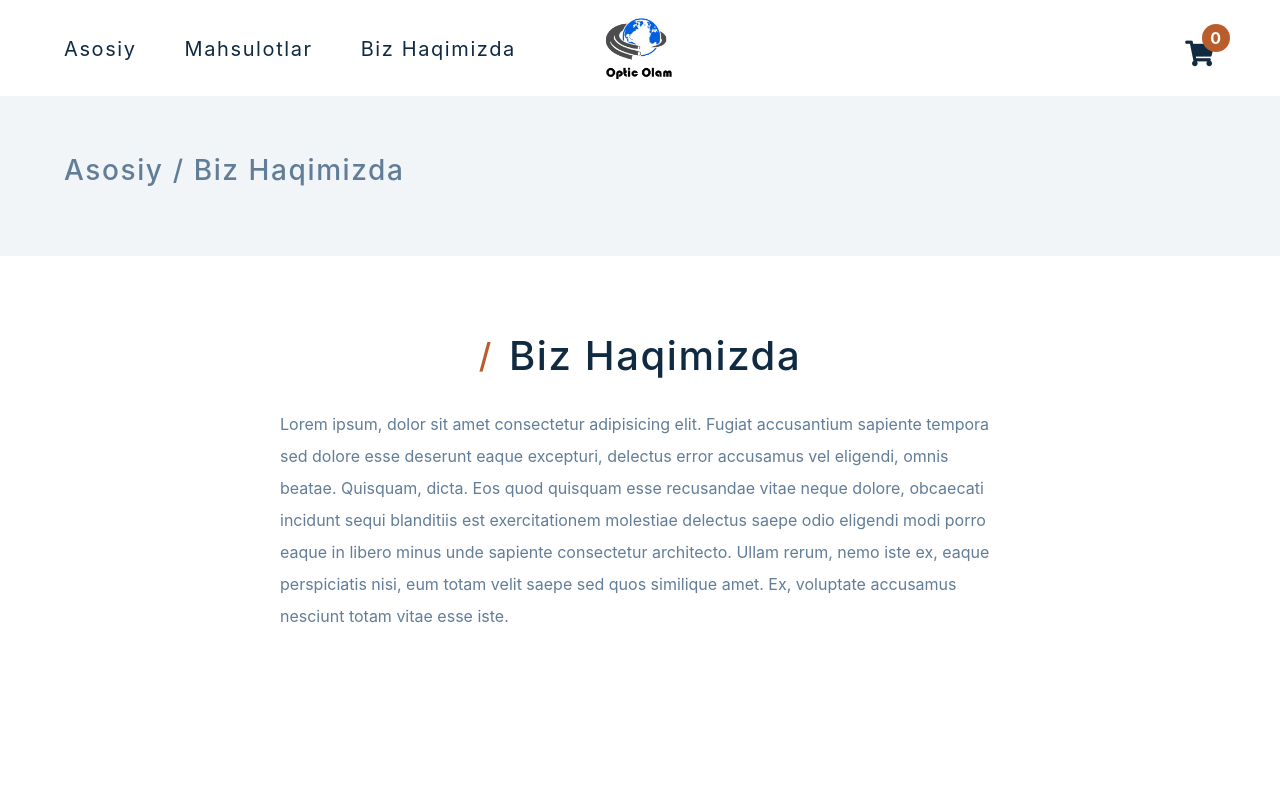
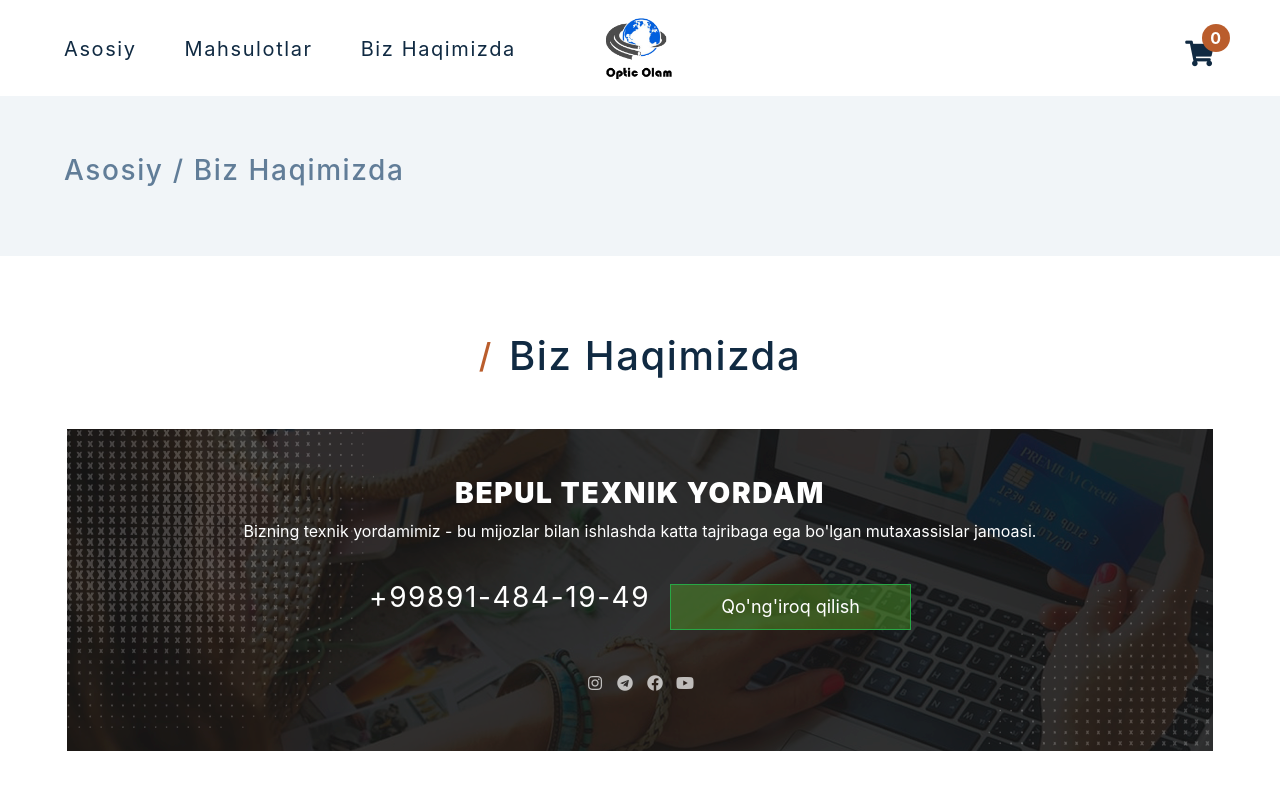
Before and after one commit to Abdulatif-1704/optikOlam, a plain HTML site: page about.html in a window 1280 px wide. Drawn offline with Linux system fonts and the light colour scheme.

Commit message:
about page updeted

```diff
--- a/about.html
+++ b/about.html
@@ -111,17 +111,41 @@
     <div class="title">
       <h2><span>/</span> Biz haqimizda</h2>
     </div>
-    <p class="about-text">
-      Lorem ipsum, dolor sit amet consectetur adipisicing elit. Fugiat
-      accusantium sapiente tempora sed dolore esse deserunt eaque excepturi,
-      delectus error accusamus vel eligendi, omnis beatae. Quisquam, dicta.
-      Eos quod quisquam esse recusandae vitae neque dolore, obcaecati incidunt
-      sequi blanditiis est exercitationem molestiae delectus saepe odio
-      eligendi modi porro eaque in libero minus unde sapiente consectetur
-      architecto. Ullam rerum, nemo iste ex, eaque perspiciatis nisi, eum
-      totam velit saepe sed quos similique amet. Ex, voluptate accusamus
-      nesciunt totam vitae esse iste.
-    </p>
+    <!-- <div class="bio">
+      Men Bekmurodov Abdulatif ush saytning muallifiman.
+    </div> -->
+
+    <div class="contact">
+      <div class="help">
+        <h3>BEPUL TEXNIK YORDAM</h3>
+        <p>Bizning texnik yordamimiz - bu mijozlar bilan ishlashda katta tajribaga ega bo'lgan mutaxassislar jamoasi.
+        </p>
+      </div>
+      <div class="tel">
+        <h3>+99891-484-19-49</h3>
+        <a href="tel:+998914841949">Qo'ng'iroq qilish</a>
+      </div>
+      <div class="social">
+        <a href="https://www.instagram.com/088abdulatif/?igshid=YmMyMTA2M2Y=" target="_blank">
+          <i class="fab fa-instagram"></i>
+        </a>
+        <a href="https://t.me/abdulatif_088" target="_blank">
+          <i class="fab fa-telegram"></i>
+        </a>
+        <a href="https://facebook.com/abdulatif1704" target="_blank">
+          <i class="fab fa-facebook"></i>
+        </a>
+        <a href="https://www.youtube.com/channel/UC-OzgBFAhnG1ikOholekf0g/featured" target="_blank">
+          <i class="fab fa-youtube"></i>
+        </a>
+      </div>
+    </div>
+
+    <iframe
+      src="https://www.google.com/maps/embed?pb=!1m18!1m12!1m3!1d1414.6872384296316!2d69.19324281703689!3d41.29542198538878!2m3!1f0!2f0!3f0!3m2!1i1024!2i768!4f13.1!3m3!1m2!1s0x38ae8bd5e8e36fcf%3A0xee71023a54c62a4d!2zNzVWVitXRk0sINCi0LDRiNC60LXQvdGCIDEwMDE3Mywg0KPQt9Cx0LXQutC40YHRgtCw0L0!5e0!3m2!1sru!2s!4v1655732883248!5m2!1sru!2s"
+      width="100%" height="450" style="border:0;" allowfullscreen="" loading="lazy"
+      referrerpolicy="no-referrer-when-downgrade"></iframe>
+
   </section>
   <script type="module" src="./src/pages/about.js"></script>
 </body>
--- a/styles.css
+++ b/styles.css
@@ -897,6 +897,78 @@ Single Product Page
   margin-bottom: 0;
 }
 
+.social {
+  margin-top: 40px;
+  display: flex;
+  align-items: center;
+  justify-content: center;
+}
+
+.social a {
+  width: 30px;
+  height: 30px;
+  display: block;
+  color: rgba(255, 255, 255, 0.7)
+}
+
+.social a:hover {
+  transform: scale(1.5);
+  color: var(--clr-white);
+}
+
+.contact {
+  padding: 50px 0;
+  text-align: center;
+  margin: 50px 0;
+  border: solid;
+  background: url('./images/about_bg.png');
+  color: #fff;
+
+}
+
+.help {
+  margin-bottom: 40px;
+}
+
+.help h3 {
+  font-weight: 900;
+}
+
+.help p {
+  width: 80%;
+  color: #fff;
+  margin: 10px auto;
+}
+
+.tel {
+  display: flex;
+  align-items: center;
+  justify-content: center;
+  flex-wrap: wrap;
+}
+
+.tel h3 {
+  margin-bottom: 20px;
+  vertical-align: middle;
+}
+
+.tel a {
+  text-decoration: none;
+  border: 1px solid #28a745;
+  background-color: rgb(83 167 40 / 42%);
+  color: #fff;
+  font-size: 18px;
+  line-height: 24px;
+  padding: 10px 50px;
+  margin-left: 20px;
+
+}
+
+.tel a:hover {
+  background-color: rgb(83 167 40 / 62%);
+
+}
+
 @media screen and (min-width: 992px) {
   .single-product-center {
     grid-template-columns: 1fr 1fr;
```
Also changed, not shown: images/about_bg.png (added).
